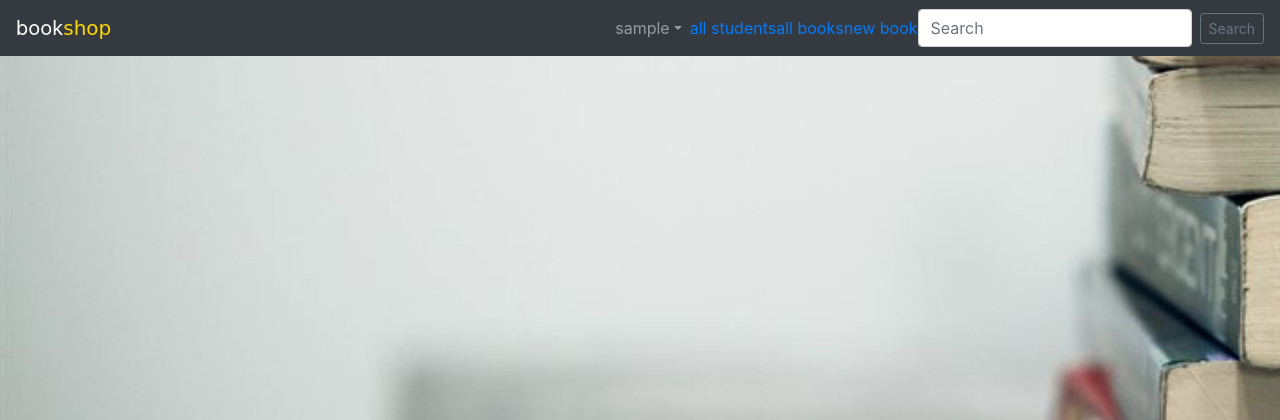
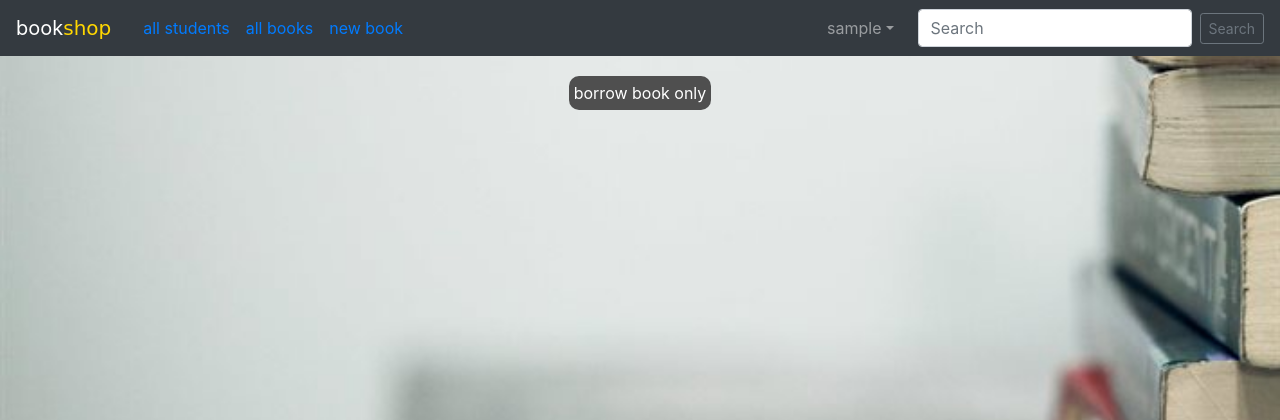
Before and after one commit to amlwalaad/bookshop, a Django app: page / in a window 1280 px wide. Shown: the top 420 px of the page. Run offline with Django 3.2, Linux system fonts and the light colour scheme; the visitor is signed in with stand-in values (Sample User, id 1); data that the repository does not hold is empty; some libraries are stand-ins or nearby versions.

Commit message:
"bla bla"

```diff
--- a/bookshop/books/static/books/css/styleproducts.css
+++ b/bookshop/books/static/books/css/styleproducts.css
@@ -28,7 +28,7 @@ position:relative;
     border-radius: 10px;
     padding: 5px;
     color: white;
-    background-color: black;
+    background-color: #4f4f4f;
     border: 0px;
     text-decoration: none;
     position:relative;
@@ -38,7 +38,7 @@ position:relative;
 .buy:hover , .borrowe:hover {
     color: black;
     background-color: white;
-    border: 3px solid black;
+    border: 3px solid #4f4f4f;
 }
 .edit , .Delete{
     font-weight: normal;
--- a/bookshop/user/templates/user/detailsofbook.html
+++ b/bookshop/user/templates/user/detailsofbook.html
@@ -42,7 +42,7 @@
                     </form>
             </td>
             {% else %}
-                <td> <button type="button" class="buy" disabled>Not available</button></td>
+                <td> <button type="button" class="borrowe" disabled>Not available</button></td>
             </tr>
             <tr>
                 <td><span class="return-data">book will return in </span>{{bor_book.data_return}}</td>
--- a/bookshop/user/templates/user/home.html
+++ b/bookshop/user/templates/user/home.html
@@ -14,7 +14,15 @@
 {% block body %}
 
 <div class="products">
-{% for book in books %}
+    {% if user.is_superuser %}
+    <form method="post">
+        {% csrf_token %}
+        <button type="submit" value="borrow book only" name="bro-only" class="buy">borrow book only</button>
+        <br>
+            <br>
+    </form>
+    {% endif %}
+    {% for book in books %}
     <div class="books">
      <span class="img"> <img src="{%static 'books/images/'%}{{book.image}}" width="250" height="250"></span>  <br>
         <span class="title">{{book.title}}</span><br>
--- a/bookshop/user/templates/user/layout/afterlogin.html
+++ b/bookshop/user/templates/user/layout/afterlogin.html
@@ -29,15 +29,35 @@
 </head>
 <body>
 <nav class="navbar navbar-expand-sm navbar-dark bg-dark">
-
-    <a class="navbar-brand" href="{% url 'home' %}"> book<span class="shop" >shop</span></a>
+     <a class="navbar-brand" href="{% url 'home' %}"> book<span class="shop" >shop</span></a>
     <button class="navbar-toggler" type="button" data-toggle="collapse" data-target="#mainMenu" aria-controls="mainMenu"  aria-expanded="false" aria-label="Toggle navigation" >
     <span class="navbar-toggler-icon"></span></button>
+    {% if user.is_superuser %}
+                <div class="collapse navbar-collapse" id="navbarText">
+                     <ul class="navbar-nav me-auto mb-2 mb-lg-0">
+                            <li class="nav-item ml-3">
+                                    <a class="navbar-link " href="{% url 'student' %}"> all students </a>
+                            </li>
+
+                            <li class="nav-item ml-3">
+                                     <a class="navbar-link" href="{% url 'home' %}"> all books </a>
+                            </li>
+
+                            <li class="nav-item ml-3">
+                                 <a class="navbar-link" href="{% url 'addbook' %}"> new book </a>
+                             </li>
+
+                        </ul>
+                </div>
+
+        {% else %}
+             <a class="link bk" href="{% url 'my_books' user.id%}">my books</a>
+        {% endif %}
 
 <div class="collapse navbar-collapse" id="mainMenu">
     {%if user.is_authenticated%}
         <ul class="navbar-nav ml-auto">
-            <li class="nav-item dropdown">
+            <li class="nav-item dropdown  mr-3">
                  <a class="nav-link dropdown-toggle" href="" id="userMenu" data-toggle="dropdown" aria-haspopup="true" aria-expanded="false" > {{user.username}}</a>
                 <div class="dropdown-menu dropdown-menu-lg-right" aria-labelledby="userMenu">
                     <a class="dropdown-item" href="{% url 'changePW' %}"> change password </a>
@@ -47,38 +67,20 @@
                 </div>
             </li>
             {% if user.is_superuser %}
-                <div class="collapse navbar-collapse" id="navbarText">
-                     <ul class="navbar-nav me-auto mb-2 mb-lg-0">
-                            <li class="nav-item">
-                                    <a class="navbar-link " href="{% url 'student' %}"> all students </a>
-                            </li>
-
-                            <li class="nav-item">
-                                     <a class="navbar-link" href="{% url 'home' %}"> all books </a>
-                            </li>
-
-                            <li class="nav-item">
-                                 <a class="navbar-link" href="{% url 'addbook' %}"> new book </a>
-                             </li>
-
-                        </ul>
-                </div>
-                <form class="form-inline my-2 my-lg-0" action="{% url 'search' %}" method="post">
+            <form class="form-inline my-3 my-lg-0" action="{% url 'search' %}" method="post">
                     {% csrf_token %}
                   <input class="form-control mr-sm-2" type="search" name="id" placeholder="Search" aria-label="Search">
                   <button class="btn btn-sm btn-outline-secondary" type="submit">Search</button>
                 </form>
-        {% else %}
-             <a class="link bk" href="{% url 'my_books' user.id%}">my books</a>
-        {% endif %}
-
-    {% else %}
+                {% endif %}
+            {% else %}
         <form class="form-inline ml-auto">
         <a href="{% url 'login' %}" class="btn btn-outline-secondary">login</a>
         <a href="{% url 'register' %}" class="btn btn-sm btn-outline-secondary">Signup</a>
         </form>
             </ul>
     {%endif%}
+
 
 </div>
 
--- a/bookshop/user/views.py
+++ b/bookshop/user/views.py
@@ -65,6 +65,8 @@ def detailsbookview(request, book_id):
 
 def display_home(request):
     book = books.objects.all()
+    if request.method=='POST':
+        book=books.objects.filter(available=False)
     context = {'books': book}
     return render(request, 'user/home.html', context)
 
```
